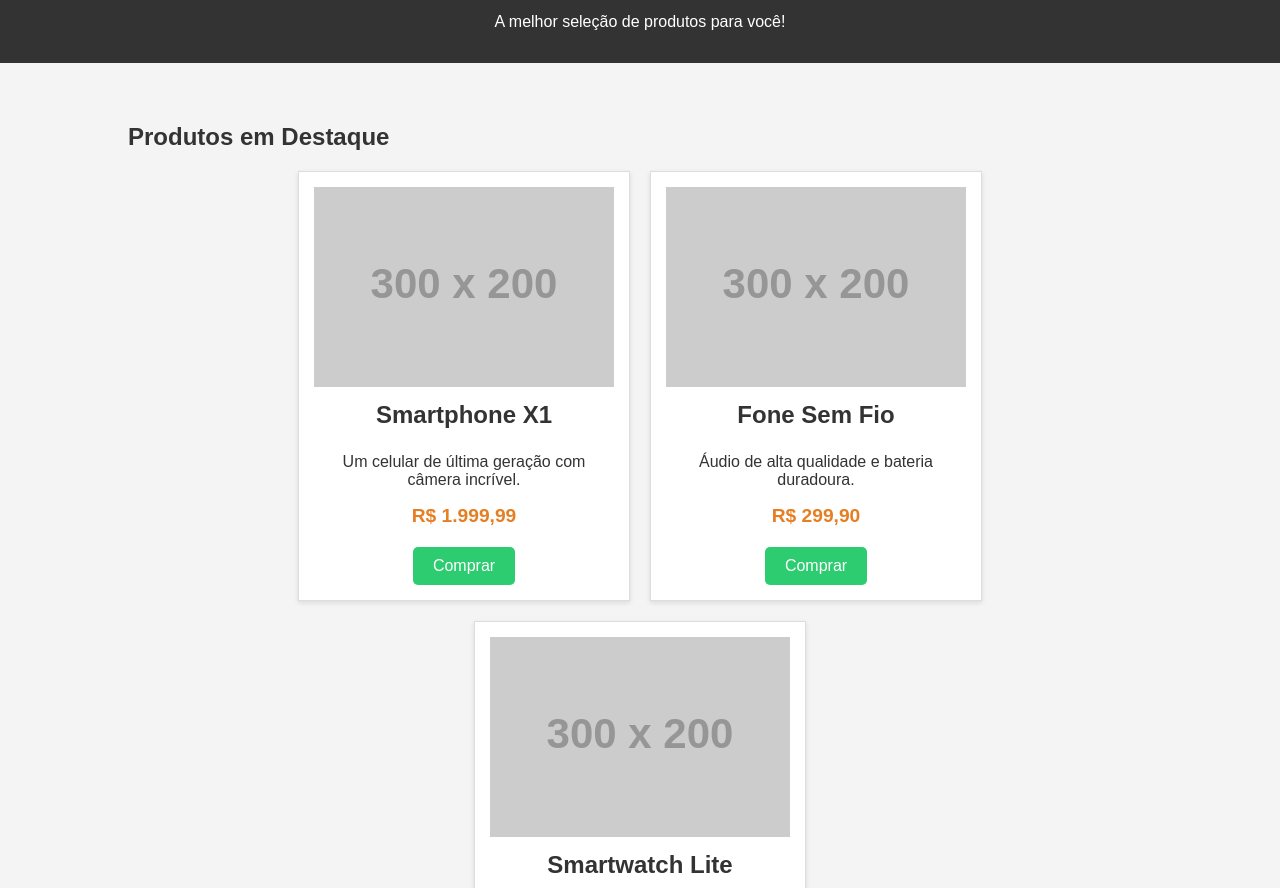
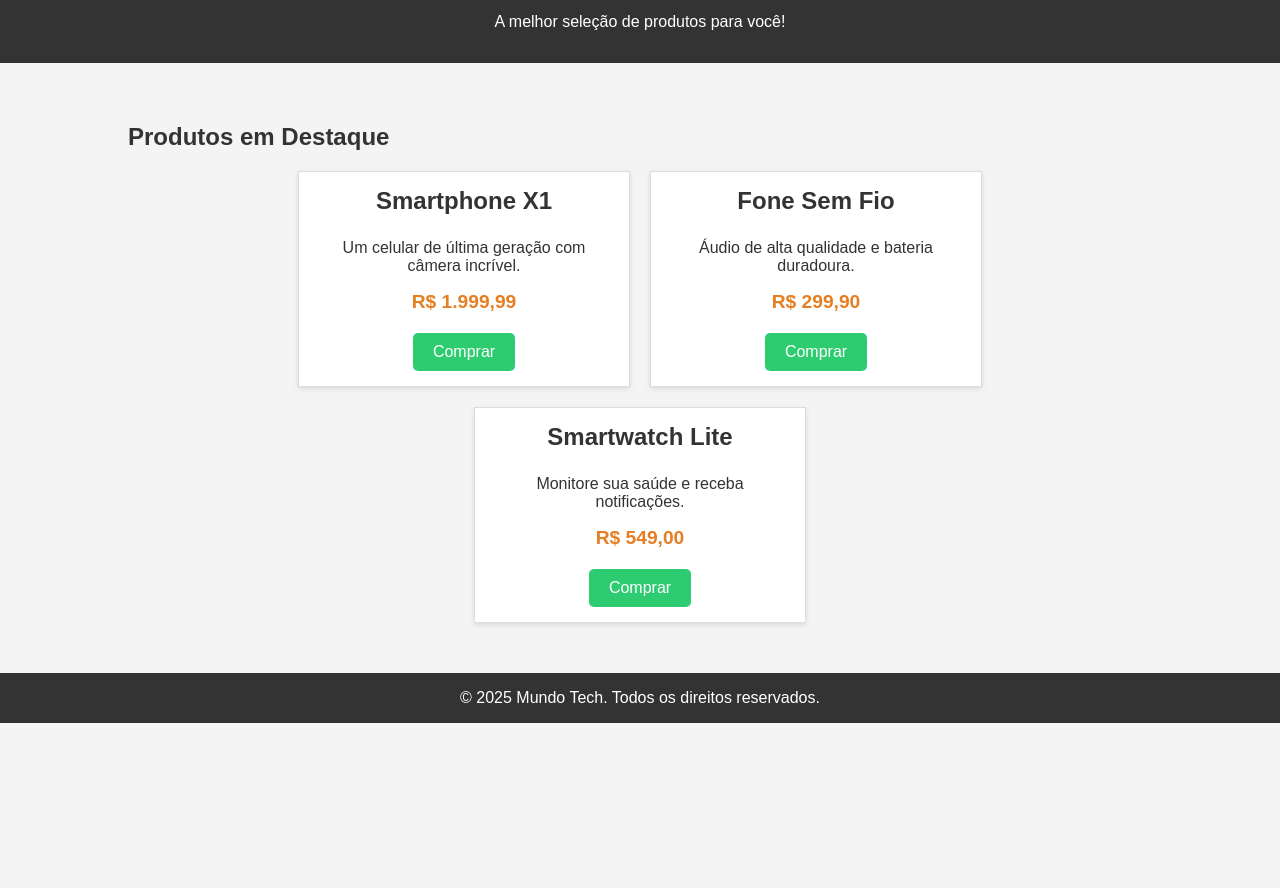
Before and after one commit to MyrelePaula/site18-11, a plain HTML site: page index.html in a window 1280 px wide. Shown: the part 64-952 px from the top of the page. After the commit the page ends 800 px from the top, so only its background shows below. Drawn offline with Linux system fonts and the light colour scheme; placeholder pictures from the web are drawn by us.

Commit message:
Fix HTML formatting and structure

```diff
--- a/index.html
+++ b/index.html
@@ -18,7 +18,7 @@
         <div class="product-grid">
 
             <div class="product-card">
-                <img src="https://via.placeholder.com/300x200?text=Produto+1" alt="Imagem do Produto 1">
+
                 <h3>Smartphone X1</h3>
                 <p>Um celular de última geração com câmera incrível.</p>
                 <div class="price">R$ 1.999,99</div>
@@ -26,7 +26,7 @@
             </div>
 
             <div class="product-card">
-                <img src="https://via.placeholder.com/300x200?text=Produto+2" alt="Imagem do Produto 2">
+
                 <h3>Fone Sem Fio</h3>
                 <p>Áudio de alta qualidade e bateria duradoura.</p>
                 <div class="price">R$ 299,90</div>
@@ -34,7 +34,7 @@
             </div>
 
             <div class="product-card">
-                <img src="https://via.placeholder.com/300x200?text=Produto+3" alt="Imagem do Produto 3">
+
                 <h3>Smartwatch Lite</h3>
                 <p>Monitore sua saúde e receba notificações.</p>
                 <div class="price">R$ 549,00</div>
@@ -49,4 +49,5 @@
     </footer>
 
 </body>
+
 </html>
```
